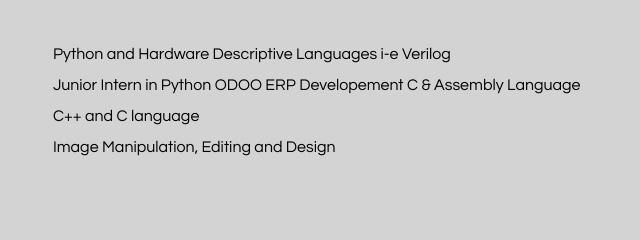
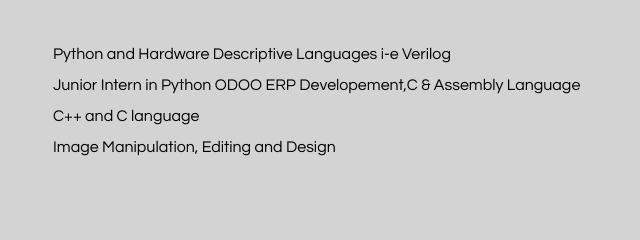
Before and after one commit to Ibtihaj-Abdullah/MyCV, a plain HTML site: page index.html in a window 1280 px wide. Shown: the part 389-629 px from the top of the page, 210-850 px from the left. Drawn offline with Linux system fonts and the light colour scheme.

Commit message:
Update index.html

```diff
--- a/index.html
+++ b/index.html
@@ -117,8 +117,7 @@
                         </p>
                         </td>
                         <td>
-                          Junior Intern in Python ODOO ERP Developement
-                          C & Assembly Language
+                          Junior Intern in Python ODOO ERP Developement,C & Assembly Language
                         </td>
                         </tr>
                         <tr>
```
